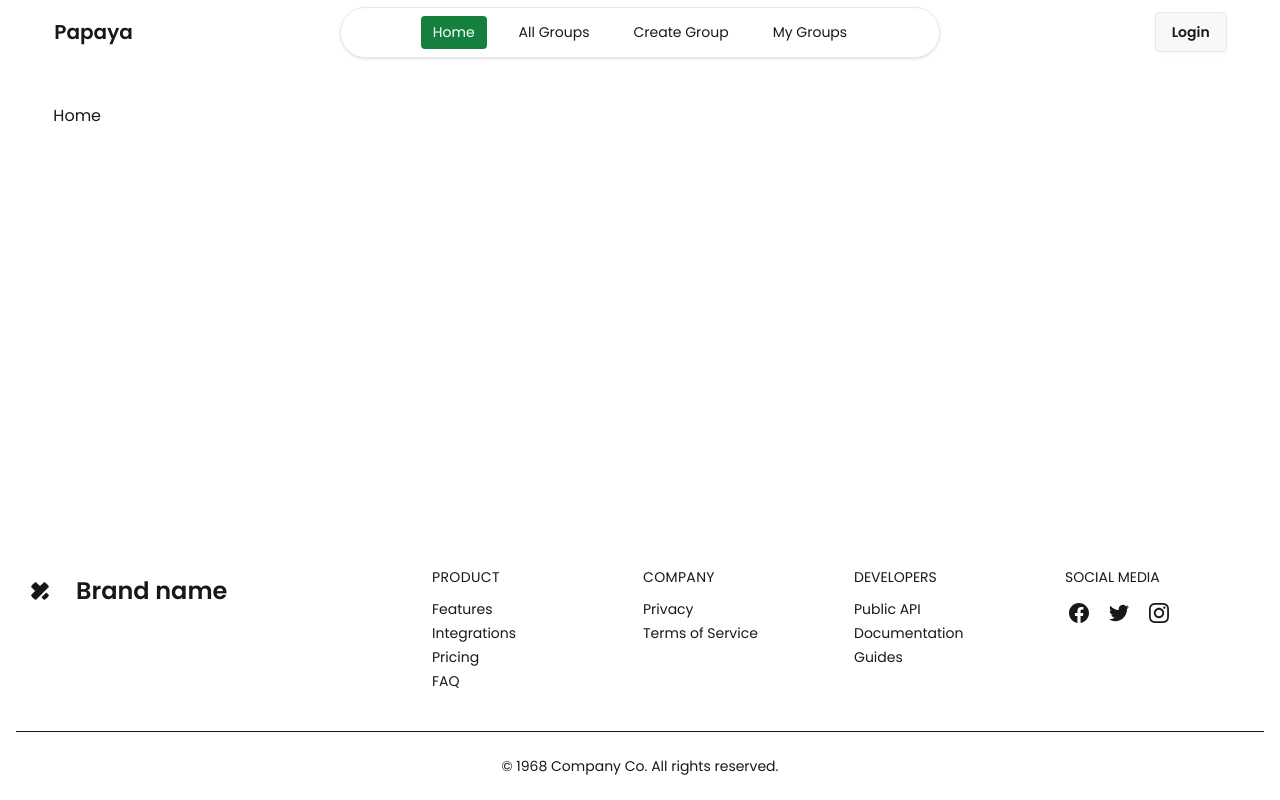
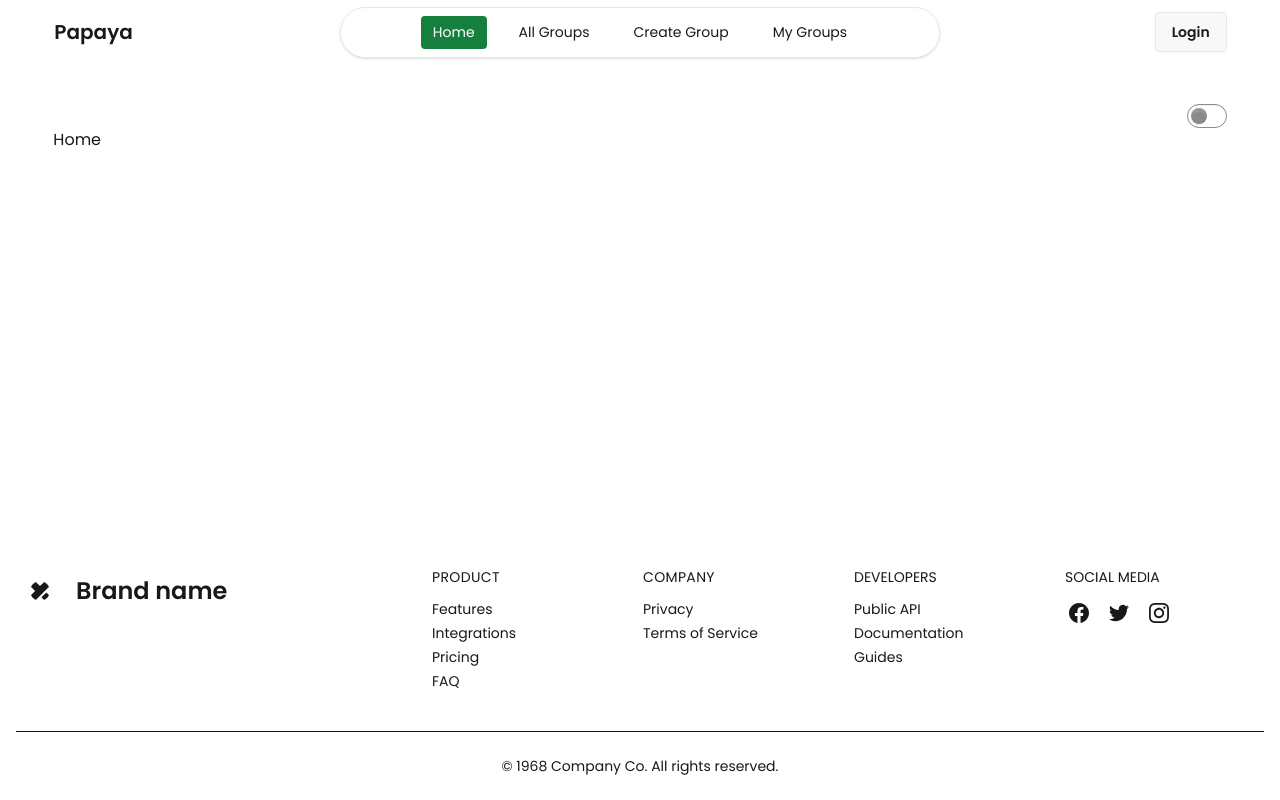
Before and after one commit to 7rbu/HobbyHub-Project-Client, a React (Vite) app: page /home in a window 1280 px wide. Built offline with nearby package versions, Linux system fonts and the light colour scheme; no server answers.

Commit message:
design error pages

```diff
--- /dev/null
+++ b/src/components/Theme.jsx
@@ -0,0 +1,15 @@
+import React from "react";
+
+const Theme = () => {
+  return (
+    <div className="w-full flex justify-end">
+      <input
+        type="checkbox"
+        value="light"
+        className="toggle theme-controller"
+      />
+    </div>
+  );
+};
+
+export default Theme;
--- a/src/index.css
+++ b/src/index.css
@@ -2,8 +2,12 @@
 
 @import "tailwindcss";
 @plugin "daisyui" {
-    themes: light --default;
+     themes: light --default;
+     /* themes: light --default, dark --prefersdark; */
 }
+
+
+
 
 @plugin "daisyui/theme" {
     name: "light";
--- a/src/pages/ErrorPages.jsx
+++ b/src/pages/ErrorPages.jsx
@@ -0,0 +1,31 @@
+import React, { useEffect } from "react";
+import { Link } from "react-router";
+import ErrorImage from "../assets/error.svg";
+
+const ErrorPages = () => {
+  useEffect(() => {
+    document.title = "Error Pages";
+  }, []);
+  return (
+    <>
+      <div className="text-center Mulish my-10">
+        <img className="w-[600px] mx-auto" src={ErrorImage} alt="" />
+        <h1 className="mt-4 text-5xl font-semibold tracking-tight text-balance text-gray-900 sm:text-7xl hover:scale-110 duration-1000 transition-all">
+          404 - Page Not Found
+        </h1>
+        <p className="mt-6 text-lg font-medium text-pretty text-gray-500 sm:text-xl/8 hover:scale-110 duration-1000 transition-all">
+          Oops! The page you're looking for doesn't exist.
+        </p>
+        <div className="mt-10 flex items-center justify-center gap-x-6">
+          <Link to={"/"}>
+            <button className="cursor-pointer text-white bg-[#0EA106] hover:bg-[#098003] border border-transparent rounded-md px-3.5 py-2.5 text-sm font-semibold shadow-xs hover:scale-110 duration-1000 transition-all">
+              Go back home
+            </button>
+          </Link>
+        </div>
+      </div>
+    </>
+  );
+};
+
+export default ErrorPages;
--- a/src/pages/Home.jsx
+++ b/src/pages/Home.jsx
@@ -1,11 +1,13 @@
-import React from 'react';
+import React from "react";
+import Theme from "../components/Theme";
 
 const Home = () => {
-    return (
-        <div>
-            Home
-        </div>
-    );
+  return (
+    <div>
+        <Theme></Theme>
+      Home
+    </div>
+  );
 };
 
 export default Home;
```
